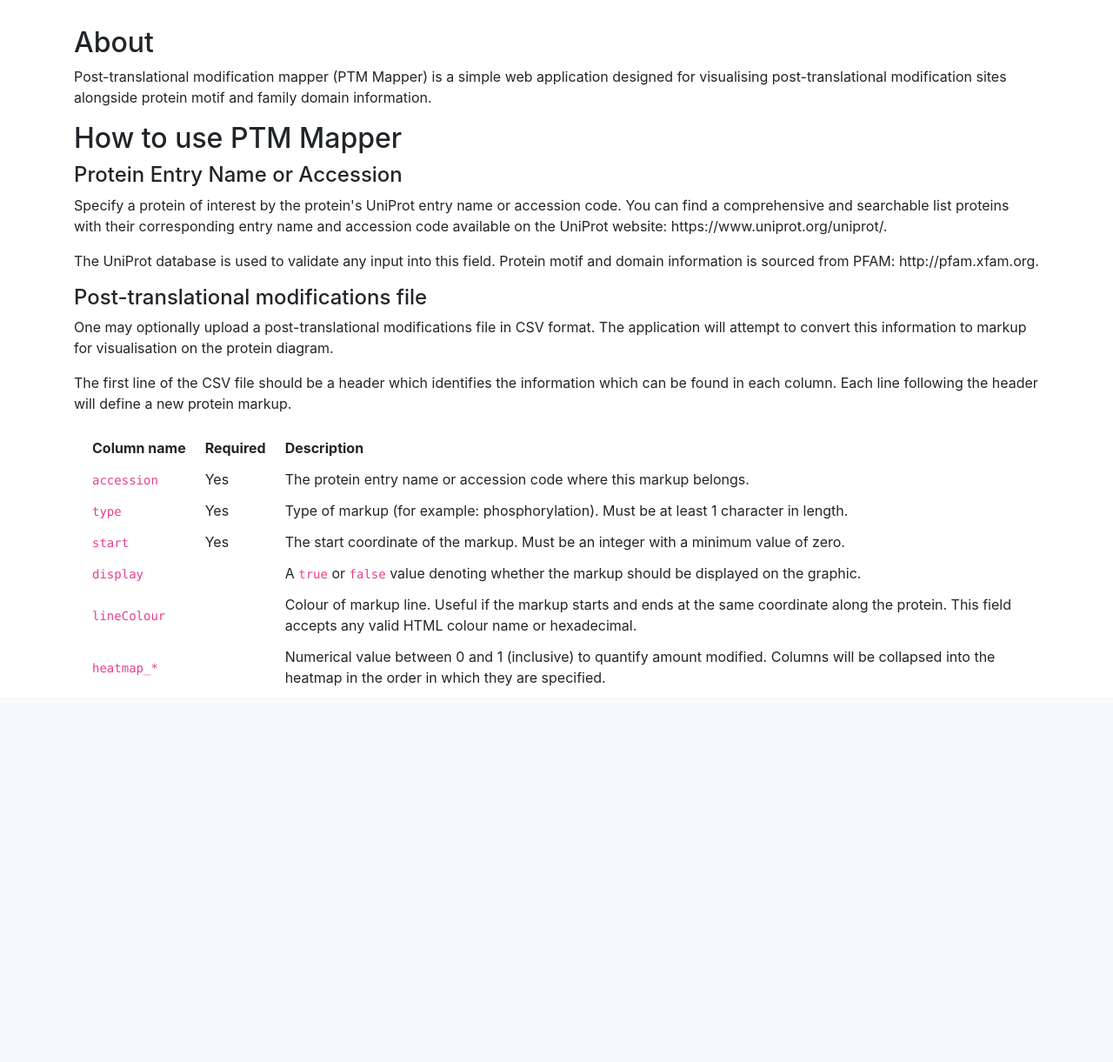
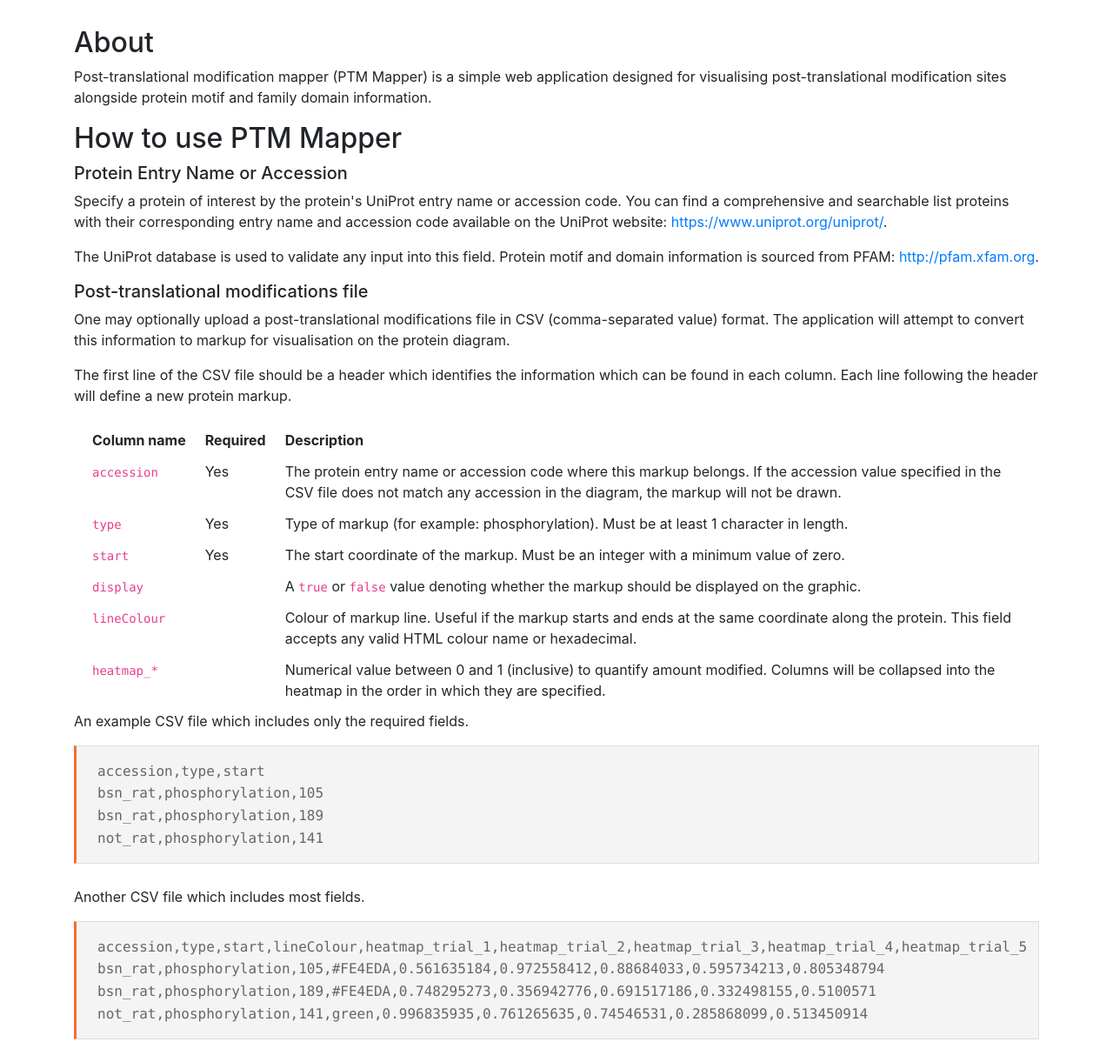
Before and after one commit to ChildrensMedicalResearchInstitute/ptm-visquant, a Flask app: page /how-to in a window 1280 px wide. Shown: the part 104-1325 px from the top of the page at 87% size. Before the commit the page ends 893 px from the top, so only its background shows below. Run offline with Flask 2, Linux system fonts and the light colour scheme; some libraries are stand-ins or nearby versions.

Commit message:
Add content and styling to documentation

````diff
--- a/how_to.md
+++ b/how_to.md
@@ -4,23 +4,41 @@ Post-translational modification mapper (PTM Mapper) is a simple web application
 
 ## How to use PTM Mapper
 
-#### Protein Entry Name or Accession
+##### Protein Entry Name or Accession
 
-Specify a protein of interest by the protein's UniProt entry name or accession code. You can find a comprehensive and searchable list proteins with their corresponding entry name and accession code available on the UniProt website: https://www.uniprot.org/uniprot/.
+Specify a protein of interest by the protein's UniProt entry name or accession code. You can find a comprehensive and searchable list proteins with their corresponding entry name and accession code available on the UniProt website: [https://www.uniprot.org/uniprot/](https://www.uniprot.org/uniprot/).
 
-The UniProt database is used to validate any input into this field. Protein motif and domain information is sourced from PFAM: http://pfam.xfam.org.
+The UniProt database is used to validate any input into this field. Protein motif and domain information is sourced from PFAM: [http://pfam.xfam.org](http://pfam.xfam.org).
 
-#### Post-translational modifications file
+##### Post-translational modifications file
 
-One may optionally upload a post-translational modifications file in CSV format. The application will attempt to convert this information to markup for visualisation on the protein diagram.
+One may optionally upload a post-translational modifications file in CSV (comma-separated value) format. The application will attempt to convert this information to markup for visualisation on the protein diagram.
 
 The first line of the CSV file should be a header which identifies the information which can be found in each column. Each line following the header will define a new protein markup.
 
 |Column name|Required|Description|
 |:-|:-|:-|
-|`accession`|Yes|The protein entry name or accession code where this markup belongs.|
+|`accession`|Yes|The protein entry name or accession code where this markup belongs. If the accession value specified in the CSV file does not match any accession in the diagram, the markup will not be drawn.|
 |`type`|Yes|Type of markup (for example: phosphorylation). Must be at least 1 character in length.|
 |`start`|Yes|The start coordinate of the markup. Must be an integer with a minimum value of zero.|
 |`display`||A `true` or `false` value denoting whether the markup should be displayed on the graphic.|
 |`lineColour`||Colour of markup line. Useful if the markup starts and ends at the same coordinate along the protein. This field accepts any valid HTML colour name or hexadecimal.|
 |`heatmap_*`||Numerical value between 0 and 1 (inclusive) to quantify amount modified. Columns will be collapsed into the heatmap in the order in which they are specified.|
+
+An example CSV file which includes only the required fields.
+
+```
+accession,type,start
+bsn_rat,phosphorylation,105
+bsn_rat,phosphorylation,189
+not_rat,phosphorylation,141
+```
+
+Another CSV file which includes most fields.
+
+```
+accession,type,start,lineColour,heatmap_trial_1,heatmap_trial_2,heatmap_trial_3,heatmap_trial_4,heatmap_trial_5
+bsn_rat,phosphorylation,105,#FE4EDA,0.561635184,0.972558412,0.88684033,0.595734213,0.805348794
+bsn_rat,phosphorylation,189,#FE4EDA,0.748295273,0.356942776,0.691517186,0.332498155,0.5100571
+not_rat,phosphorylation,141,green,0.996835935,0.761265635,0.74546531,0.285868099,0.513450914
+```
--- a/static/css/article.css
+++ b/static/css/article.css
@@ -6,3 +6,24 @@ table {
 th {
     white-space: nowrap;
 }
+
+td {
+    vertical-align: top;
+}
+
+pre {
+    background: #f4f4f4;
+    border: 1px solid #ddd;
+    border-left: 3px solid #f36d33;
+    color: #666;
+    page-break-inside: avoid;
+    font-family: monospace;
+    font-size: 1rem;
+    line-height: 1.6;
+    margin-bottom: 1.6em;
+    max-width: 100%;
+    overflow: auto;
+    padding: 1em 1.5em;
+    display: block;
+    word-wrap: break-word;
+}
````
